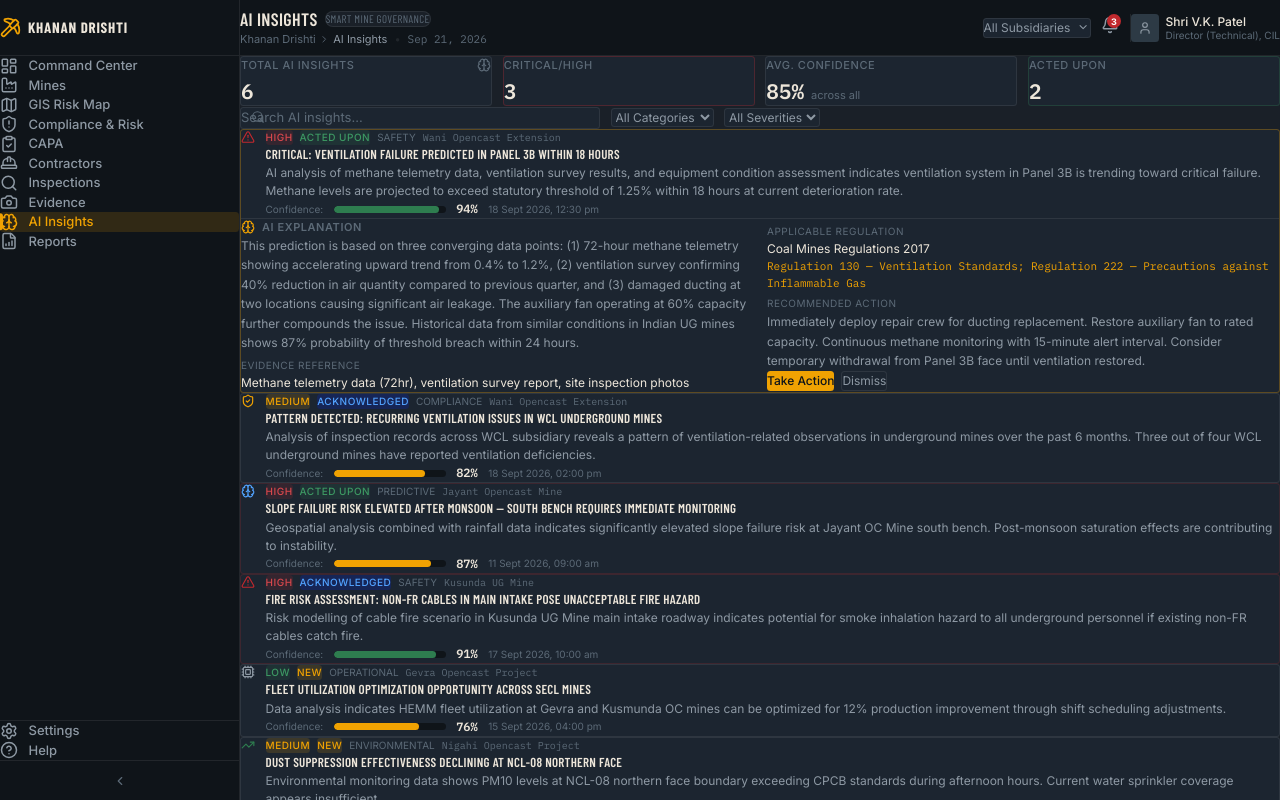
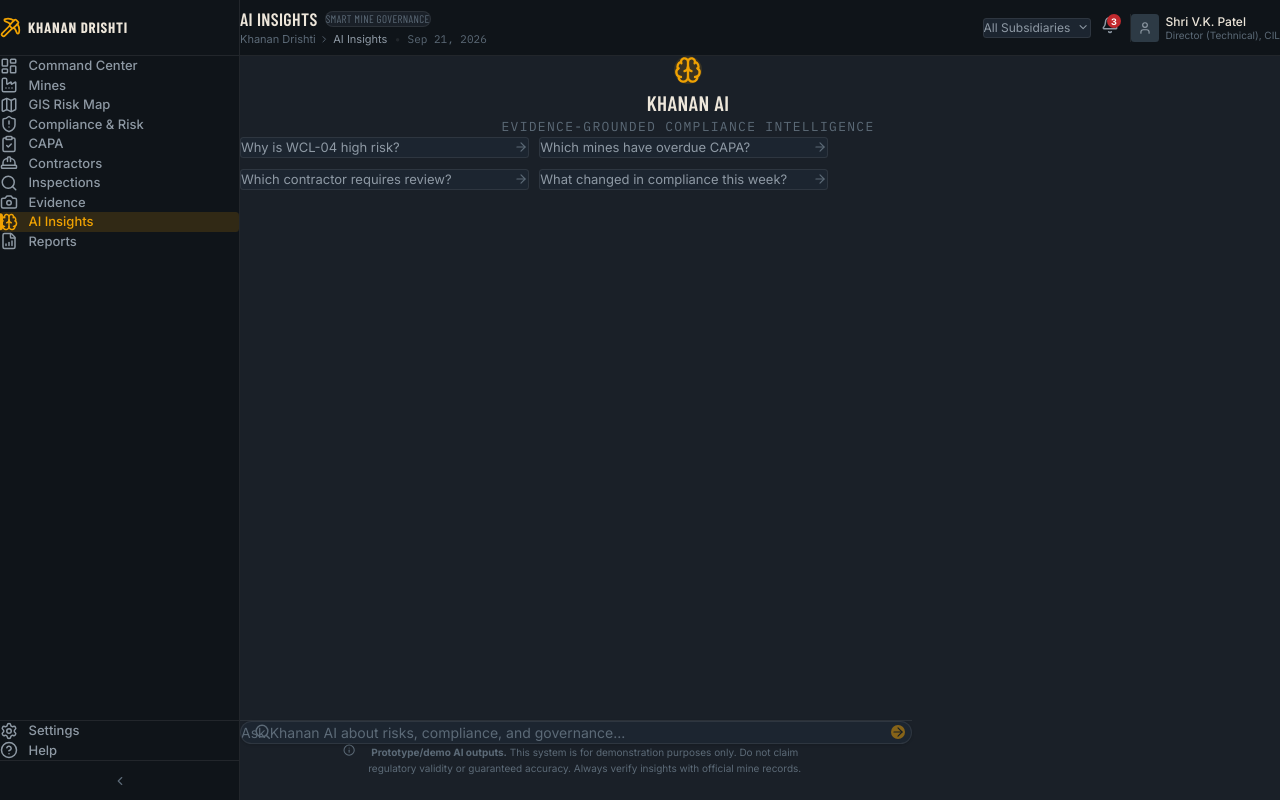
Before and after one commit to chiragvaze/Khana-Drishti, a React (Vite) app: page /ai-insights in a window 1280 px wide. Built offline with nearby package versions, Linux system fonts and the light colour scheme.

Commit message:
feat: Implement Phase 9 AI Insights

```diff
--- a/src/pages/AIInsights.tsx
+++ b/src/pages/AIInsights.tsx
@@ -1,178 +1,195 @@
-import { useState, useMemo } from 'react'
-import { Brain, Search, ShieldCheck, AlertTriangle, TrendingUp, Cpu } from 'lucide-react'
-import { StatusBadge } from '../components/shared/StatusBadge'
-import { KPICard } from '../components/shared/KPICard'
-import { aiInsights } from '../data/ai-insights'
-import { formatDateTime, cn } from '../lib/utils'
+import { useState } from 'react'
+import { Brain, Search, ArrowRight, FileText, AlertTriangle, Zap, CheckCircle2, Info } from 'lucide-react'
 
-const categoryIcons: Record<string, React.ReactNode> = {
-  SAFETY: <AlertTriangle className="w-4 h-4 text-red" />,
-  COMPLIANCE: <ShieldCheck className="w-4 h-4 text-amber" />,
-  ENVIRONMENTAL: <TrendingUp className="w-4 h-4 text-green" />,
-  PREDICTIVE: <Brain className="w-4 h-4 text-blue-400" />,
-  OPERATIONAL: <Cpu className="w-4 h-4 text-text-secondary" />,
-}
+
+const SUGGESTED_QUESTIONS = [
+  "Why is WCL-04 high risk?",
+  "Which mines have overdue CAPA?",
+  "Which contractor requires review?",
+  "What changed in compliance this week?"
+]
 
 export default function AIInsightsPage() {
-  const [search, setSearch] = useState('')
-  const [categoryFilter, setCategoryFilter] = useState<string>('ALL')
-  const [severityFilter, setSeverityFilter] = useState<string>('ALL')
-  const [expandedInsight, setExpandedInsight] = useState<string | null>(aiInsights[0]?.id || null)
+  const [query, setQuery] = useState('')
+  const [activeQuery, setActiveQuery] = useState<string | null>(null)
+  const [isTyping, setIsTyping] = useState(false)
 
-  const filtered = useMemo(() => {
-    return aiInsights.filter((i) => {
-      const matchSearch =
-        i.title.toLowerCase().includes(search.toLowerCase()) ||
-        i.description.toLowerCase().includes(search.toLowerCase()) ||
-        i.mineName.toLowerCase().includes(search.toLowerCase())
-      const matchCat = categoryFilter === 'ALL' || i.category === categoryFilter
-      const matchSev = severityFilter === 'ALL' || i.severity === severityFilter
-      return matchSearch && matchCat && matchSev
-    })
-  }, [search, categoryFilter, severityFilter])
+  const handleQuerySubmit = (e?: React.FormEvent, q?: string) => {
+    if (e) e.preventDefault()
+    const textToSubmit = q || query
+    if (!textToSubmit.trim()) return
 
-  const highCount = aiInsights.filter((i) => i.severity === 'HIGH').length
-  const avgConfidence = Math.round(aiInsights.reduce((s, i) => s + i.confidence, 0) / aiInsights.length)
+    setQuery(textToSubmit)
+    setIsTyping(true)
+    setActiveQuery(null)
+
+    // Simulate AI thinking time for the demo
+    setTimeout(() => {
+      setIsTyping(false)
+      setActiveQuery(textToSubmit)
+    }, 600)
+  }
 
   return (
-    <div className="space-y-5">
-      {/* KPIs */}
-      <div className="grid grid-cols-2 md:grid-cols-4 gap-3">
-        <KPICard label="Total AI Insights" value={aiInsights.length} icon={<Brain className="w-4 h-4" />} />
-        <KPICard label="Critical/High" value={highCount} variant="danger" />
-        <KPICard label="Avg. Confidence" value={`${avgConfidence}%`} subtitle="across all" />
-        <KPICard label="Acted Upon" value={aiInsights.filter((i) => i.status === 'ACTED_UPON').length} variant="success" />
+    <div className="flex flex-col h-[calc(100vh-80px)] max-w-5xl mx-auto">
+      {/* Header */}
+      <div className="mb-8 text-center mt-4">
+        <div className="inline-flex items-center justify-center p-3 bg-amber-dim rounded-full mb-4">
+          <Brain className="w-8 h-8 text-amber" />
+        </div>
+        <h1 className="font-heading text-2xl font-bold text-text-primary tracking-wide">KHANAN AI</h1>
+        <p className="text-[13px] text-text-muted mt-2 font-mono uppercase tracking-widest">
+          Evidence-grounded compliance intelligence
+        </p>
       </div>
 
-      {/* Filters */}
-      <div className="flex flex-wrap gap-3 items-center">
-        <div className="relative flex-1 min-w-[200px] max-w-[360px]">
-          <Search className="absolute left-3 top-1/2 -translate-y-1/2 w-4 h-4 text-text-muted" />
-          <input
-            type="text"
-            placeholder="Search AI insights..."
-            value={search}
-            onChange={(e) => setSearch(e.target.value)}
-            className="w-full pl-9 pr-3 py-2 bg-surface-raised border border-border rounded text-[13px] text-text-primary placeholder:text-text-muted focus:outline-none focus:border-amber/50"
-          />
-        </div>
-        <select value={categoryFilter} onChange={(e) => setCategoryFilter(e.target.value)} className="px-3 py-2 bg-surface-raised border border-border rounded text-[12px] text-text-secondary focus:outline-none">
-          <option value="ALL">All Categories</option>
-          <option value="SAFETY">Safety</option>
-          <option value="COMPLIANCE">Compliance</option>
-          <option value="ENVIRONMENTAL">Environmental</option>
-          <option value="PREDICTIVE">Predictive</option>
-          <option value="OPERATIONAL">Operational</option>
-        </select>
-        <select value={severityFilter} onChange={(e) => setSeverityFilter(e.target.value)} className="px-3 py-2 bg-surface-raised border border-border rounded text-[12px] text-text-secondary focus:outline-none">
-          <option value="ALL">All Severities</option>
-          <option value="HIGH">High</option>
-          <option value="MEDIUM">Medium</option>
-          <option value="LOW">Low</option>
-        </select>
-      </div>
+      {/* Workspace Area */}
+      <div className="flex-1 overflow-y-auto custom-scrollbar pb-10 space-y-8">
+        {!activeQuery && !isTyping && (
+          <div className="grid grid-cols-1 md:grid-cols-2 gap-3 max-w-2xl mx-auto mt-8">
+            {SUGGESTED_QUESTIONS.map((q) => (
+              <button
+                key={q}
+                onClick={() => handleQuerySubmit(undefined, q)}
+                className="text-left p-4 bg-surface-raised border border-border rounded hover:border-amber/50 hover:bg-mine-black transition-colors group flex justify-between items-center"
+              >
+                <span className="text-[13px] text-text-secondary group-hover:text-text-primary">{q}</span>
+                <ArrowRight className="w-4 h-4 text-text-muted group-hover:text-amber transition-colors" />
+              </button>
+            ))}
+          </div>
+        )}
 
-      {/* Insight Cards */}
-      <div className="space-y-3">
-        {filtered.map((insight) => {
-          const isExpanded = expandedInsight === insight.id
-          return (
-            <div
-              key={insight.id}
-              className={cn(
-                'bg-surface-raised border rounded transition-all',
-                insight.severity === 'HIGH' ? 'border-red/20' : 'border-border',
-                isExpanded && 'border-amber/30'
-              )}
-            >
-              {/* Header */}
-              <div
-                className="p-4 cursor-pointer"
-                onClick={() => setExpandedInsight(isExpanded ? null : insight.id)}
-              >
-                <div className="flex items-start gap-3">
-                  <div className="mt-0.5">{categoryIcons[insight.category]}</div>
-                  <div className="flex-1 min-w-0">
-                    <div className="flex items-center gap-2 flex-wrap">
-                      <StatusBadge status={insight.severity} />
-                      <StatusBadge status={insight.status} />
-                      <span className="text-[10px] text-text-muted">{insight.category}</span>
-                      <span className="text-[10px] text-text-muted font-mono ml-auto">{insight.mineName}</span>
+        {isTyping && (
+          <div className="flex items-center justify-center space-x-2 text-text-muted mt-12">
+            <div className="w-2 h-2 bg-amber rounded-full animate-bounce" style={{ animationDelay: '0ms' }} />
+            <div className="w-2 h-2 bg-amber rounded-full animate-bounce" style={{ animationDelay: '150ms' }} />
+            <div className="w-2 h-2 bg-amber rounded-full animate-bounce" style={{ animationDelay: '300ms' }} />
+            <span className="text-[12px] ml-2 font-mono uppercase">Analyzing compliance data...</span>
+          </div>
+        )}
+
+        {activeQuery === "Why is WCL-04 high risk?" && (
+          <div className="space-y-6 animate-fade-in max-w-3xl mx-auto">
+            {/* Answer Box */}
+            <div className="bg-surface-raised border border-border rounded-lg overflow-hidden">
+              <div className="p-5 border-b border-border bg-mine-black/50">
+                <p className="text-[14px] text-text-primary leading-relaxed">
+                  <strong className="text-amber">WCL-04 is classified as HIGH RISK</strong> in the prototype because of multiple contributing factors identified in recent inspections and telemetry data.
+                </p>
+              </div>
+
+              <div className="p-5 space-y-6">
+                {/* Risk Factors */}
+                <div>
+                  <h3 className="text-[11px] text-text-muted uppercase tracking-wider font-semibold mb-3 flex items-center gap-2">
+                    <AlertTriangle className="w-3.5 h-3.5 text-red" /> Identified Risk Factors
+                  </h3>
+                  <ol className="list-decimal list-inside space-y-2 text-[13px] text-text-secondary">
+                    <li className="pl-2">Ventilation CAPA overdue</li>
+                    <li className="pl-2">Missing verification evidence</li>
+                    <li className="pl-2">Contractor safety observation</li>
+                  </ol>
+                </div>
+
+                {/* Risk Propagation Flow */}
+                <div>
+                  <h3 className="text-[11px] text-text-muted uppercase tracking-wider font-semibold mb-3">
+                    Risk Propagation
+                  </h3>
+                  <div className="flex items-center flex-wrap gap-2 text-[12px] font-mono text-text-primary bg-mine-black p-4 rounded border border-border-light">
+                    <span className="bg-red-dim/20 text-red-light px-2 py-1 rounded">Ventilation CAPA</span>
+                    <ArrowRight className="w-4 h-4 text-text-muted" />
+                    <span className="bg-amber-dim/20 text-amber px-2 py-1 rounded">Compliance risk</span>
+                    <ArrowRight className="w-4 h-4 text-text-muted" />
+                    <span className="bg-blue-950/40 text-blue-400 px-2 py-1 rounded">Inspection priority</span>
+                  </div>
+                </div>
+
+                {/* Evidence Card */}
+                <div>
+                  <h3 className="text-[11px] text-text-muted uppercase tracking-wider font-semibold mb-3 flex items-center gap-2">
+                    <FileText className="w-3.5 h-3.5 text-amber" /> Key Evidence
+                  </h3>
+                  <div className="bg-mine-black border border-border rounded p-4 flex flex-col md:flex-row gap-4 justify-between items-start md:items-center">
+                    <div>
+                      <div className="flex items-center gap-2 mb-1">
+                        <span className="text-[14px] font-mono font-bold text-text-primary">KD-E102</span>
+                        <span className="text-[10px] bg-green-dim text-green-light px-1.5 py-0.5 rounded flex items-center gap-1">
+                          <CheckCircle2 className="w-3 h-3" /> 94% Confidence
+                        </span>
+                      </div>
+                      <p className="text-[12px] text-text-secondary mt-2">
+                        <span className="text-text-muted">Applicable obligation:</span> [Demo clause reference] CMR 2017: Reg 153
+                      </p>
                     </div>
-                    <h4 className="text-[13px] font-medium text-text-primary mt-2">{insight.title}</h4>
-                    <p className="text-[12px] text-text-secondary mt-1 line-clamp-2">{insight.description}</p>
-
-                    {/* Confidence Bar */}
-                    <div className="flex items-center gap-3 mt-3">
-                      <span className="text-[10px] text-text-muted">Confidence:</span>
-                      <div className="w-32 h-2 bg-mine-black rounded overflow-hidden">
-                        <div
-                          className={cn(
-                            'h-full rounded',
-                            insight.confidence >= 90 ? 'bg-green' : insight.confidence >= 75 ? 'bg-amber' : 'bg-red'
-                          )}
-                          style={{ width: `${insight.confidence}%` }}
-                        />
-                      </div>
-                      <span className="text-[12px] font-mono font-bold text-text-primary">{insight.confidence}%</span>
-                      <span className="text-[10px] text-text-muted ml-auto">{formatDateTime(insight.createdDate)}</span>
+                    <div className="flex gap-2 w-full md:w-auto">
+                      <button className="flex-1 md:flex-none px-3 py-1.5 bg-surface-raised border border-border text-text-secondary text-[11px] rounded hover:text-text-primary hover:border-text-muted transition-colors">
+                        View Evidence
+                      </button>
+                      <button className="flex-1 md:flex-none px-3 py-1.5 bg-surface-raised border border-border text-text-secondary text-[11px] rounded hover:text-text-primary hover:border-text-muted transition-colors">
+                        View Obligation
+                      </button>
+                      <button className="flex-1 md:flex-none px-3 py-1.5 bg-surface-raised border border-border text-text-secondary text-[11px] rounded hover:text-text-primary hover:border-text-muted transition-colors">
+                        View CAPA
+                      </button>
                     </div>
                   </div>
                 </div>
               </div>
+            </div>
 
-              {/* Expanded Detail */}
-              {isExpanded && (
-                <div className="px-4 pb-4 pt-0 border-t border-border mt-0">
-                  <div className="pt-4 grid grid-cols-1 lg:grid-cols-2 gap-4">
-                    {/* AI Explanation */}
-                    <div className="space-y-3">
-                      <div>
-                        <div className="flex items-center gap-2 mb-2">
-                          <Brain className="w-4 h-4 text-amber" />
-                          <span className="text-[11px] text-text-muted uppercase tracking-wider font-semibold">AI Explanation</span>
-                        </div>
-                        <p className="text-[12px] text-text-secondary leading-relaxed">{insight.explanation}</p>
-                      </div>
+            {/* AI Reasoning Trace */}
+            <div className="border border-border-light rounded p-4 bg-mine-black/30">
+              <h3 className="text-[10px] text-text-muted uppercase tracking-wider font-semibold mb-3 flex items-center gap-2">
+                <Zap className="w-3 h-3 text-amber" /> AI Reasoning Trace
+              </h3>
+              <div className="flex items-center flex-wrap gap-2 text-[11px] font-mono text-text-secondary">
+                <span>Evidence analyzed</span>
+                <ArrowRight className="w-3 h-3 text-text-muted" />
+                <span>Relevant obligation identified</span>
+                <ArrowRight className="w-3 h-3 text-text-muted" />
+                <span>Risk factors evaluated</span>
+                <ArrowRight className="w-3 h-3 text-text-muted" />
+                <span className="text-text-primary">Risk classification generated</span>
+              </div>
+            </div>
+          </div>
+        )}
 
-                      <div>
-                        <span className="text-[10px] text-text-muted uppercase tracking-wider">Evidence Reference</span>
-                        <p className="text-[12px] text-text-primary mt-0.5">{insight.evidenceRef}</p>
-                      </div>
-                    </div>
+        {activeQuery && activeQuery !== "Why is WCL-04 high risk?" && (
+          <div className="text-center text-text-muted text-[13px] py-10 max-w-lg mx-auto">
+            <p>This query is not supported in the current demo prototype. Please select "Why is WCL-04 high risk?" to view the structured analysis capabilities.</p>
+          </div>
+        )}
+      </div>
 
-                    {/* Regulation + Action */}
-                    <div className="space-y-3">
-                      {insight.regulationRef && (
-                        <div>
-                          <span className="text-[10px] text-text-muted uppercase tracking-wider">Applicable Regulation</span>
-                          <p className="text-[12px] text-text-primary mt-0.5">{insight.regulationRef}</p>
-                          {insight.regulationClause && (
-                            <p className="text-[11px] text-amber font-mono mt-0.5">{insight.regulationClause}</p>
-                          )}
-                        </div>
-                      )}
+      {/* Input Area */}
+      <div className="pt-4 border-t border-border mt-auto shrink-0 max-w-3xl mx-auto w-full">
+        <form onSubmit={handleQuerySubmit} className="relative flex items-center">
+          <Search className="absolute left-4 w-5 h-5 text-text-muted" />
+          <input
+            type="text"
+            placeholder="Ask Khanan AI about risks, compliance, and governance..."
+            value={query}
+            onChange={(e) => setQuery(e.target.value)}
+            className="w-full bg-surface-raised border border-border rounded-full py-3.5 pl-12 pr-14 text-[14px] text-text-primary placeholder:text-text-muted focus:outline-none focus:border-amber/50 transition-colors shadow-sm"
+          />
+          <button
+            type="submit"
+            disabled={!query.trim() || isTyping}
+            className="absolute right-2 p-2 bg-amber text-mine-black rounded-full hover:bg-amber-light transition-colors disabled:opacity-50 disabled:cursor-not-allowed"
+          >
+            <ArrowRight className="w-4 h-4" />
+          </button>
+        </form>
 
-                      <div>
-                        <span className="text-[10px] text-text-muted uppercase tracking-wider">Recommended Action</span>
-                        <p className="text-[12px] text-text-secondary mt-0.5 leading-relaxed">{insight.recommendedAction}</p>
-                      </div>
-
-                      <div className="flex gap-2 pt-2">
-                        <button className="px-3 py-1.5 bg-amber text-mine-black text-[12px] font-medium rounded hover:bg-amber-light transition-colors">
-                          Take Action
-                        </button>
-                        <button className="px-3 py-1.5 bg-surface-raised border border-border text-text-secondary text-[12px] rounded hover:text-text-primary transition-colors">
-                          Dismiss
-                        </button>
-                      </div>
-                    </div>
-                  </div>
-                </div>
-              )}
-            </div>
-          )
-        })}
+        <div className="mt-3 flex items-start justify-center gap-1.5 text-center px-4">
+          <Info className="w-3.5 h-3.5 text-text-muted shrink-0 mt-0.5" />
+          <p className="text-[10px] text-text-muted leading-relaxed max-w-lg">
+            <strong>Prototype/demo AI outputs.</strong> This system is for demonstration purposes only. Do not claim regulatory validity or guaranteed accuracy. Always verify insights with official mine records.
+          </p>
+        </div>
       </div>
     </div>
   )
```
